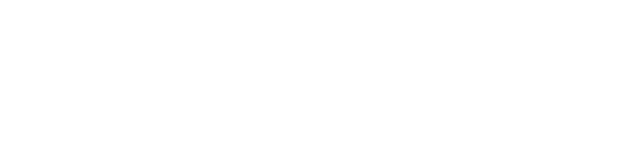
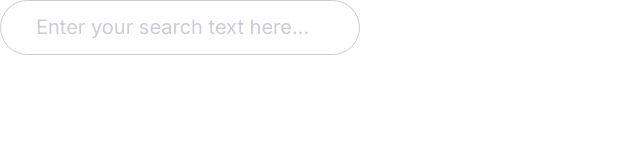
Before and after one commit to jitendra-prajapati66/WebProject, a plain HTML site: page index.html in a window 1280 px wide. Shown: the whole page, without its empty margins (0-640 px from the left). Drawn offline with Linux system fonts and the light colour scheme.

Commit message:
build input component.

```diff
--- a/css/style.css
+++ b/css/style.css
@@ -163,6 +163,7 @@ a {
   padding: 1.5rem 3rem;
   text-align: center;
   text-transform: uppercase;
+  white-space: nowrap;
 }
 .btn--primary {
   background-color: var(--color-primary);
@@ -206,3 +207,22 @@ a {
     font-size: 1.5rem;
   }
 }
+
+/* inputs */
+.input {
+  border-radius: 30px;
+  border: 1px solid #ccc;
+  color: var(--color-headings);
+  font-size: 2rem;
+  outline: 0;
+  padding: 1.5rem 3.5rem;
+}
+::placeholder {
+  color: #cbcdd7;
+}
+
+@media screen and (min-length: 1022px) {
+  .input {
+    font-size: 1.5rem;
+  }
+}
--- a/index.html
+++ b/index.html
@@ -14,5 +14,11 @@
     <link rel="stylesheet" href="css/normalize.css" />
     <link rel="stylesheet" href="css/style.css" />
   </head>
-  <body></body>
+  <body>
+    <input
+      type="text"
+      class="input"
+      placeholder="Enter your search text here..."
+    />
+  </body>
 </html>
```
